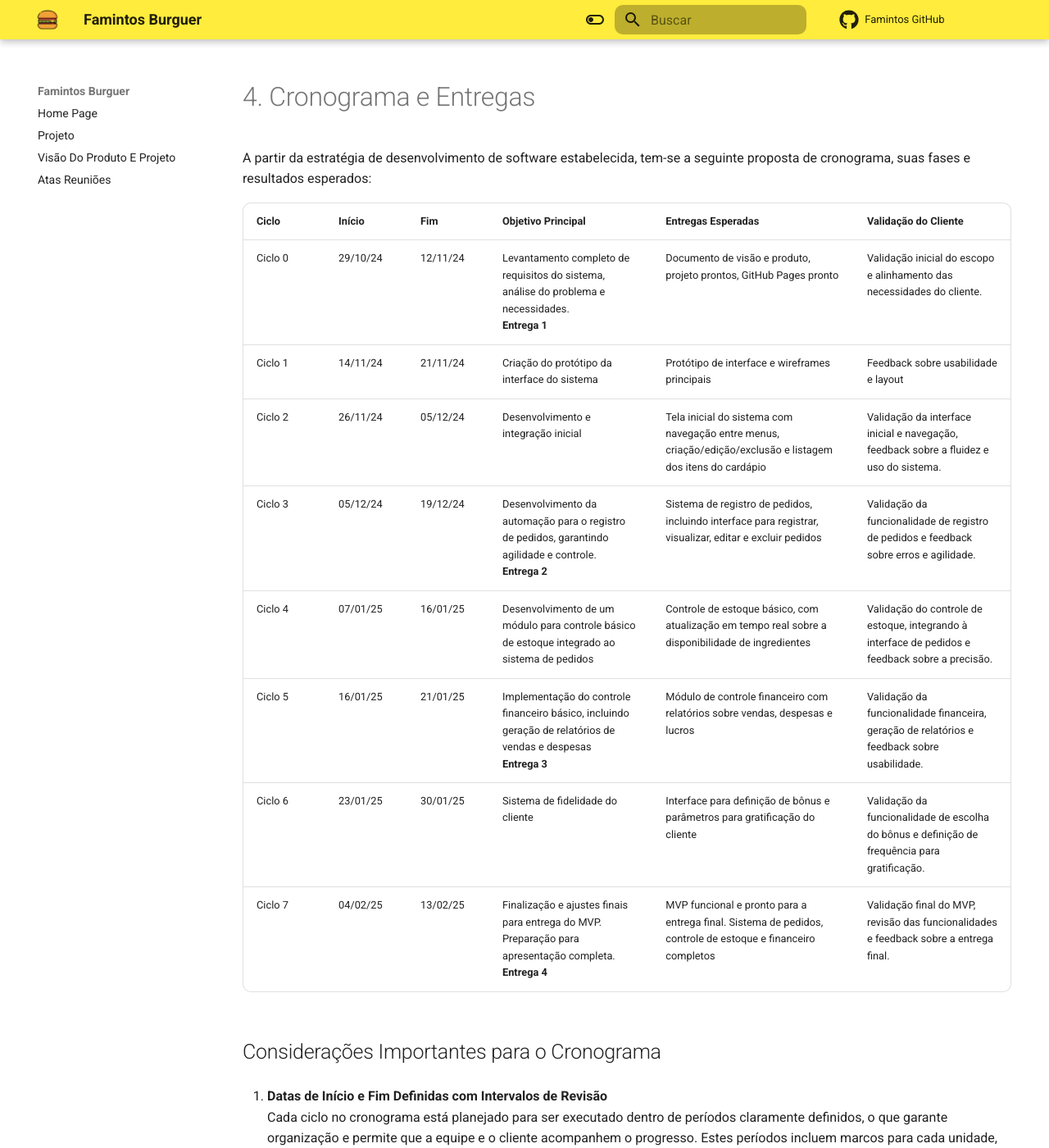
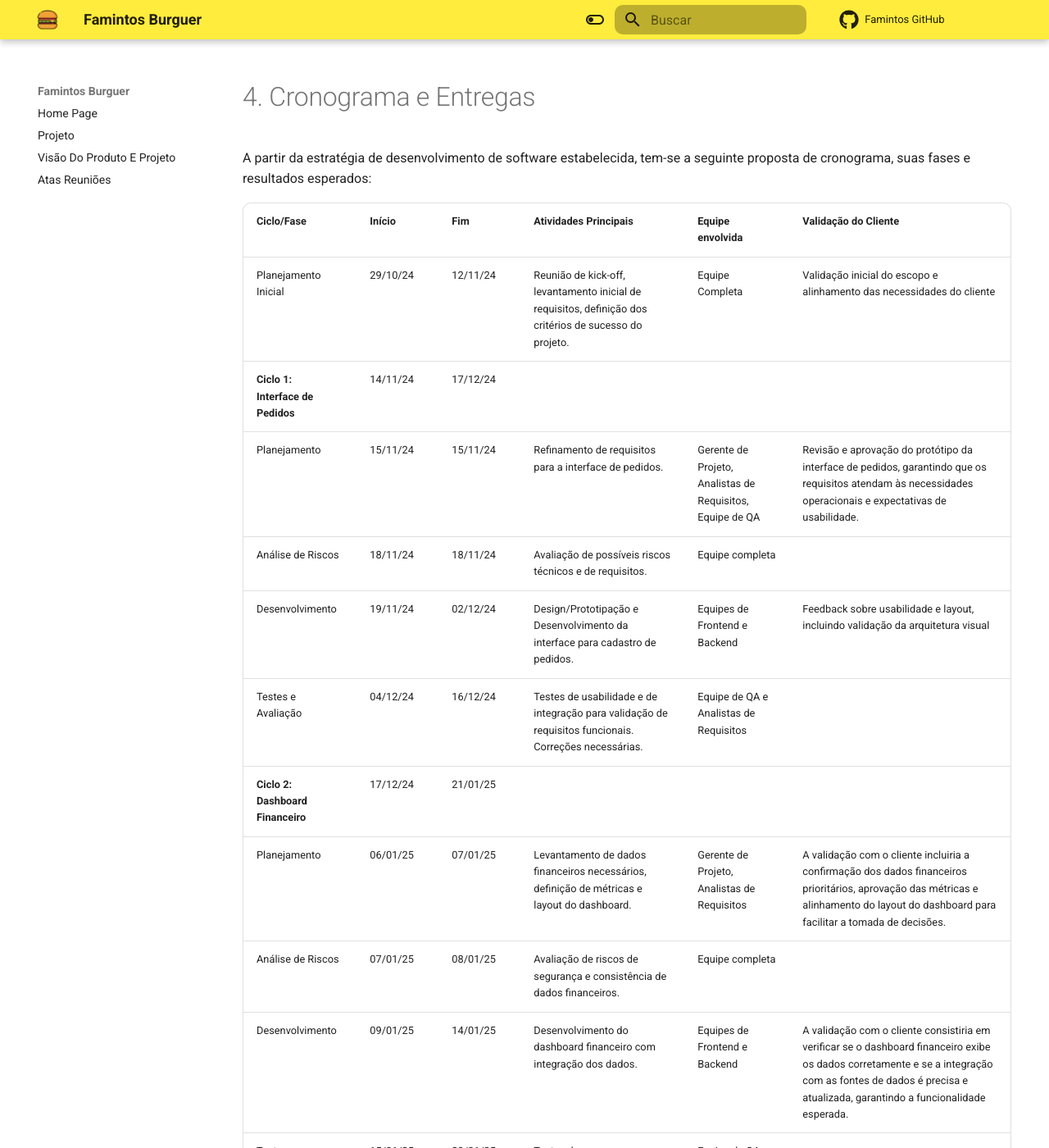
Before and after one commit to mdsreq-fga-unb/2024.2-T01-FamintosBurguer, an MkDocs documentation site: the page built from docs/ProdutoProjeto/4_Cronograma.md, in a window 1280 px wide and 1400 px high. Shown: the whole window at 82% size. Built offline with MkDocs 1.6.1 and Material for MkDocs 9.7.7, drawn with Linux system fonts in a browser that asks for light colours; comment, search, counter and statistics services are not loaded; some of the changed text lies outside the part shown.

Commit message:
Atualização dos cargos da equipe no README, projeto.md e atualização no cronograma da equipe.

```diff
--- a/docs/ProdutoProjeto/4_Cronograma.md
+++ b/docs/ProdutoProjeto/4_Cronograma.md
@@ -7,16 +7,26 @@ hide:
 
 A partir da estratégia de desenvolvimento de software estabelecida, tem-se a seguinte proposta de cronograma, suas fases e resultados esperados:
 
-| Ciclo    | Início     | Fim        | Objetivo Principal                                                                         | Entregas Esperadas                                                                                          | Validação do Cliente                                                                                   |
+| Ciclo/Fase    | Início | Fim | Atividades Principais | Equipe envolvida | Validação do Cliente |
 |----------|------------|------------|--------------------------------------------------------------------------------------------|-------------------------------------------------------------------------------------------------------------|--------------------------------------------------------------------------------------------------------|
-| Ciclo 0  | 29/10/24   | 12/11/24   | Levantamento completo de requisitos do sistema, análise do problema e necessidades.  <br>**Entrega 1**  | Documento de visão e produto, projeto prontos, GitHub Pages pronto                                         | Validação inicial do escopo e alinhamento das necessidades do cliente.                                 |
-| Ciclo 1  | 14/11/24   | 21/11/24   | Criação do protótipo da interface do sistema                                               | Protótipo de interface e wireframes principais                                                              | Feedback sobre usabilidade e layout                                                                    |
-| Ciclo 2  | 26/11/24   | 05/12/24   | Desenvolvimento e integração inicial                                                       | Tela inicial do sistema com navegação entre menus, criação/edição/exclusão e listagem dos itens do cardápio | Validação da interface inicial e navegação, feedback sobre a fluidez e uso do sistema.                 |
-| Ciclo 3  | 05/12/24   | 19/12/24   | Desenvolvimento da automação para o registro de pedidos, garantindo agilidade e controle. <br>**Entrega 2** | Sistema de registro de pedidos, incluindo interface para registrar, visualizar, editar e excluir pedidos    | Validação da funcionalidade de registro de pedidos e feedback sobre erros e agilidade.                 |
-| Ciclo 4  | 07/01/25   | 16/01/25   | Desenvolvimento de um módulo para controle básico de estoque integrado ao sistema de pedidos | Controle de estoque básico, com atualização em tempo real sobre a disponibilidade de ingredientes           | Validação do controle de estoque, integrando à interface de pedidos e feedback sobre a precisão.       |
-| Ciclo 5  | 16/01/25   | 21/01/25   | Implementação do controle financeiro básico, incluindo geração de relatórios de vendas e despesas <br> **Entrega 3** | Módulo de controle financeiro com relatórios sobre vendas, despesas e lucros                               | Validação da funcionalidade financeira, geração de relatórios e feedback sobre usabilidade.            |
-| Ciclo 6  | 23/01/25   | 30/01/25   | Sistema de fidelidade do cliente                                                          | Interface para definição de bônus e parâmetros para gratificação do cliente                                | Validação da funcionalidade de escolha do bônus e definição de frequência para gratificação.           |
-| Ciclo 7  | 04/02/25   | 13/02/25   | Finalização e ajustes finais para entrega do MVP. Preparação para apresentação completa.  <br>**Entrega 4** | MVP funcional e pronto para a entrega final. Sistema de pedidos, controle de estoque e financeiro completos | Validação final do MVP, revisão das funcionalidades e feedback sobre a entrega final.                  |
+| Planejamento Inicial  | 29/10/24   | 12/11/24   | Reunião de kick-off, levantamento inicial de requisitos, definição dos critérios de sucesso do projeto. | Equipe Completa | Validação inicial do escopo e alinhamento das necessidades do cliente |
+| **Ciclo 1:**<br> **Interface de Pedidos** | 14/11/24   | 17/12/24 | | | |
+| Planejamento | 15/11/24   | 15/11/24   | Refinamento de requisitos para a interface de pedidos. | Gerente de Projeto, Analistas de Requisitos, Equipe de QA | Revisão e aprovação do protótipo da interface de pedidos, garantindo que os requisitos atendam às necessidades operacionais e expectativas de usabilidade. |
+| Análise de Riscos | 18/11/24 | 18/11/24 | Avaliação de possíveis riscos técnicos e de requisitos. | Equipe completa | |
+| Desenvolvimento  | 19/11/24 | 02/12/24 | Design/Prototipação e Desenvolvimento da interface para cadastro de pedidos. | Equipes de Frontend e Backend | Feedback sobre usabilidade e layout, incluindo validação da arquitetura visual |
+| Testes e Avaliação | 04/12/24 | 16/12/24 | Testes de usabilidade e de integração para validação de requisitos funcionais. Correções necessárias. | Equipe de QA e Analistas de Requisitos | |
+| **Ciclo 2:**<br> **Dashboard Financeiro** | 17/12/24   | 21/01/25 | | | |
+| Planejamento | 06/01/25   | 07/01/25   | Levantamento de dados financeiros necessários, definição de métricas e layout do dashboard. | Gerente de Projeto, Analistas de Requisitos | A validação com o cliente incluiria a confirmação dos dados financeiros prioritários, aprovação das métricas e alinhamento do layout do dashboard para facilitar a tomada de decisões. |
+| Análise de Riscos | 07/01/25   | 08/01/25   | Avaliação de riscos de segurança e consistência de dados financeiros. | Equipe completa | |
+| Desenvolvimento | 09/01/25   | 14/01/25   | Desenvolvimento do dashboard financeiro com integração dos dados. | Equipes de Frontend e Backend | A validação com o cliente consistiria em verificar se o dashboard financeiro exibe os dados corretamente e se a integração com as fontes de dados é precisa e atualizada, garantindo a funcionalidade esperada. |
+| Testes e Avaliação   | 15/01/25   | 20/01/25   | Testes de segurança, consistência e precisão dos dados financeiros. | Equipe de QA e Analistas de Requisitos  | |
+| **Ciclo 3:**<br> **Gerenciamento de Estoque** | 21/01/25   | 07/02/25 | | | |
+| Planejamento | 22/01/25   | 23/01/25   | Definição de estrutura de dados para estoque, requisitos de integração com pedidos. | Gerente de Projeto, Analistas de Requisitos | A validação com o cliente incluiria a revisão da estrutura de dados do estoque e a confirmação de que os requisitos de integração com pedidos atendem às necessidades de gestão e rastreamento de inventário. |
+| Análise de Riscos | 23/01/25   | 24/01/25   | Análise de riscos relacionados a atualizações e inconsistências de estoque. | Equipe completa | |
+| Desenvolvimento | 24/01/25   | 30/01/25   | Implementação do sistema de estoque, integração com pedidos. | Equipes de Frontend e Backend | A validação com o cliente envolveria testar se o sistema de estoque atualiza corretamente com os pedidos realizados, assegurando a precisão dos níveis de estoque e o funcionamento integrado entre os módulos. |
+| Testes e Avaliação   | 31/01/25   | 07/02/25   | Testes de fluxo de estoque e consistência. | Equipe de QA e Analistas de Requisitos | |
+| **Entrega Final e Revisões** | 07/02/25   | 13/02/25 | | | |
+| Revisão Final e Documentação | 10/02/25   | 13/02/25   | Finalização e ajustes finais para entregar o MVP. Preparação para apresentação do sistema completo. | Equipe completa | A validação com o cliente nesta etapa envolveria a aprovação final do sistema completo, conferindo se todos os requisitos foram atendidos conforme o escopo acordado, e a confirmação de que a documentação final está completa e clara para a entrega oficial. |
 
 ## Considerações Importantes para o Cronograma
 
@@ -32,10 +42,7 @@ A partir da estratégia de desenvolvimento de software estabelecida, tem-se a se
 4. **Entregas Parciais Focadas em Funcionalidades Principais**
    As funcionalidades mais essenciais, como o registro de pedidos, controle de estoque, controle financeiro e o sistema de fidelidade, são desenvolvidas e validadas em etapas ao longo dos ciclos. Isso permite que o cliente tenha uma visão clara do progresso e que o produto evolua continuamente em direção ao objetivo final, o MVP.
 
-5. **Tempo para Ajustes Finais**
-   Os últimos ciclos são focados em ajustes e testes para refinar o sistema e garantir que todas as funcionalidades estejam alinhadas com as expectativas do cliente. Isso minimiza a necessidade de mudanças drásticas perto do final do projeto e aumenta a qualidade do produto entregue.
-
-6. **Planejamento Estruturado para Revisão e Correção de Erros**
+5. **Planejamento Estruturado para Revisão e Correção de Erros**
    Com a estrutura do cronograma, há ciclos reservados especificamente para testes e otimizações. Isso evita que problemas críticos sejam detectados apenas na etapa final, permitindo correções com antecedência e mantendo a qualidade do sistema.
 
 ___________________________________________________________________________________
```
Also changed, not shown: README.md (+1 -1 lines), docs/projeto.md (+2 -2 lines).
